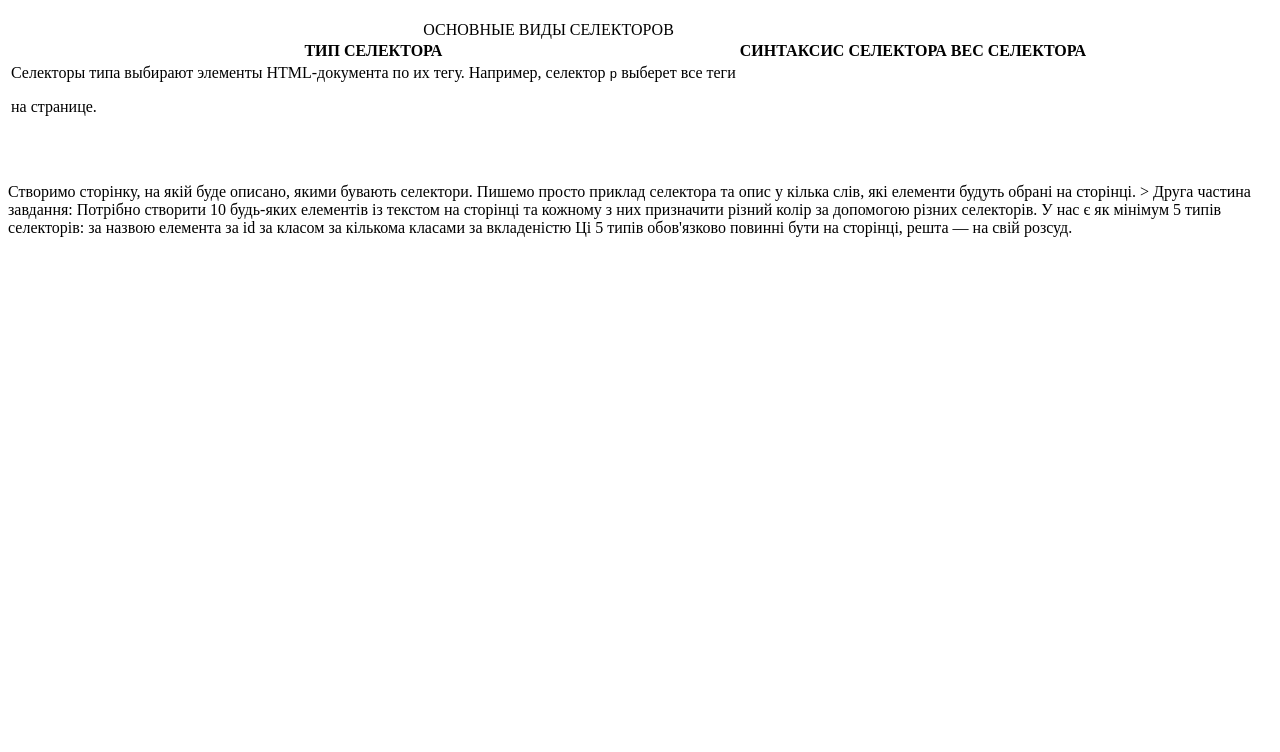
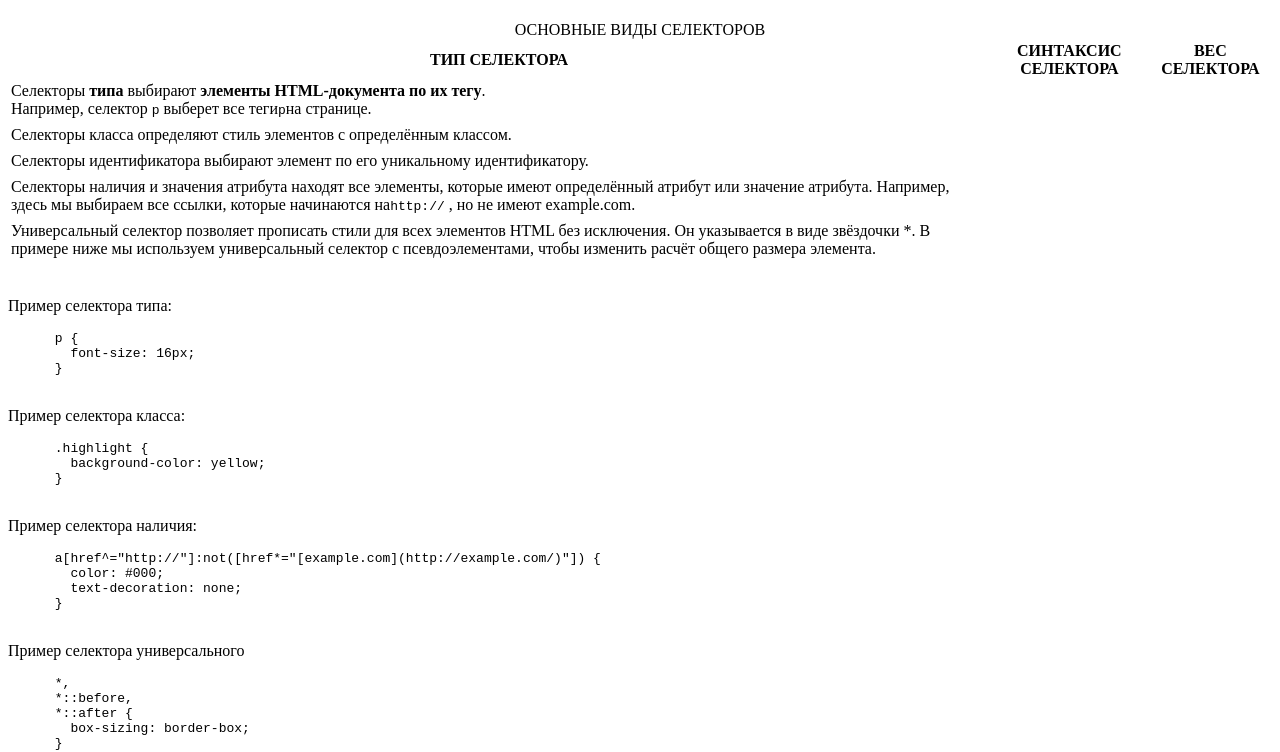
Before and after one commit to JurgenvonMuller/Homework5CSS1, a plain HTML site: page index.html in a window 1280 px wide. Shown: the part 59-811 px from the top of the page. Drawn offline with Linux system fonts and the light colour scheme.

Commit message:
DOing something

```diff
--- a/index.html
+++ b/index.html
@@ -3,6 +3,7 @@
 <head>
   <meta charset="UTF-8">
   <meta name="viewport" content="width=device-width, initial-scale=1.0">
+  <link rel="stylesheet" type="text/css" href="styles.css">
   <title>Document</title>
 </head>
 <body>
@@ -16,20 +17,67 @@
     <table>
   <caption>ОСНОВНЫЕ ВИДЫ СЕЛЕКТОРОВ</caption>
   <tr><th>ТИП СЕЛЕКТОРА</th><th>СИНТАКСИС СЕЛЕКТОРА</th><th>ВЕС СЕЛЕКТОРА</th></tr>
-  <tr><td>Селекторы типа выбирают элементы HTML-документа по их тегу. Например, селектор <code>p</code>  выберет все теги<code><p></code>на странице.</td><td>                  </td><td>                </td></tr>
+  <tr><td>Селекторы  <b>типа</b> выбирают <b>элементы HTML-документа по их тегу</b>. <br> Например, селектор <code>p</code>  выберет все теги<code>p</code>на странице.</td><td>                  </td><td>                </td></tr>
+  <tr><td>             </td><td>                  </td><td>                </td></tr>
+  <tr><td> Селекторы класса определяют стиль элементов с определённым классом. </td><td>                  </td><td>                </td></tr>
+  <tr><td>             </td><td>                  </td><td>                </td></tr>
+  <tr><td>Селекторы идентификатора выбирают элемент по его уникальному идентификатору.             </td><td>                  </td><td>                </td></tr>
+  <tr><td>             </td><td>                  </td><td>                </td></tr>
+  <tr><td>Селекторы наличия и значения атрибута находят все элементы, которые имеют определённый атрибут или значение атрибута. Например, здесь мы выбираем все ссылки, которые начинаются на<code>http://</code> , но не имеют example.com.            </td><td>                  </td><td>                </td></tr>
+  <tr><td>             </td><td>                  </td><td>                </td></tr>
+  <tr><td>Универсальный селектор позволяет прописать стили для всех элементов HTML без исключения. Он указывается в виде звёздочки *. В примере ниже мы используем универсальный селектор с псевдоэлементами, чтобы изменить расчёт общего размера элемента.             </td><td>                  </td><td>                </td></tr>
   <tr><td>             </td><td>                  </td><td>                </td></tr>
   <tr><td>             </td><td>                  </td><td>                </td></tr>
+
   <tr><td>             </td><td>                  </td><td>                </td></tr>
+
   <tr><td>             </td><td>                  </td><td>                </td></tr>
+
   <tr><td>             </td><td>                  </td><td>                </td></tr>
-  <tr><td>             </td><td>                  </td><td>                </td></tr>
-  <tr><td>             </td><td>                  </td><td>                </td></tr>
-  <tr><td>             </td><td>                  </td><td>                </td></tr>
-</table>
-  <p>
 
 
-  </p>
+
+
+
+
+
+</table>
+
+
+
+  <p>Пример селектора типа:</p>
+    <pre>
+      p {
+        font-size: 16px;
+      }
+    </pre>
+
+
+  <p>Пример селектора класса:</p>
+    <pre>
+      .highlight {
+        background-color: yellow;
+      }
+    </pre>
+    <p>Пример селектора наличия:</p>
+    <pre>
+      a[href^="http://"]:not([href*="[example.com](http://example.com/)"]) {
+        color: #000;
+        text-decoration: none;
+      }
+    </pre>
+    <p>Пример селектора универсального</p>
+    <pre>
+      *,
+      *::before,
+      *::after {
+        box-sizing: border-box;
+      }
+    </pre>
+    <h2>Селекторы-комбинаторы</h2>
+<p>Комбинаторы выбирают элементы, основываясь на их взаимосвязи в дереве DOM. Можно выбрать элементы, которые являются потомками, соседями или родителями других элементов.</p>
+
+
 </div>
 <p>Створимо сторінку, на якій буде описано, якими бувають селектори.
 Пишемо просто приклад селектора та опис у кілька слів, які елементи будуть обрані на сторінці.
```
Also changed, not shown: images/DOM.jpg (added), styles.css (added).
